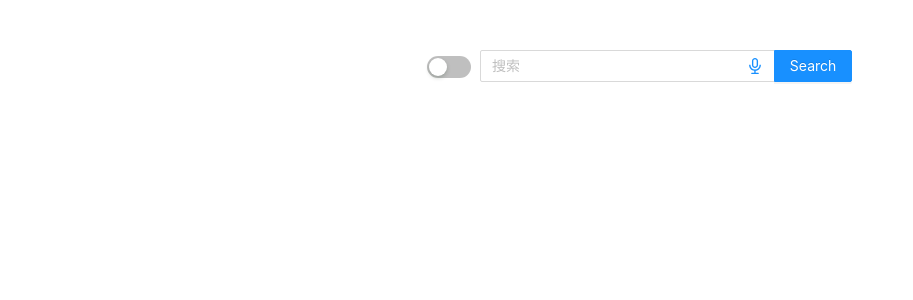
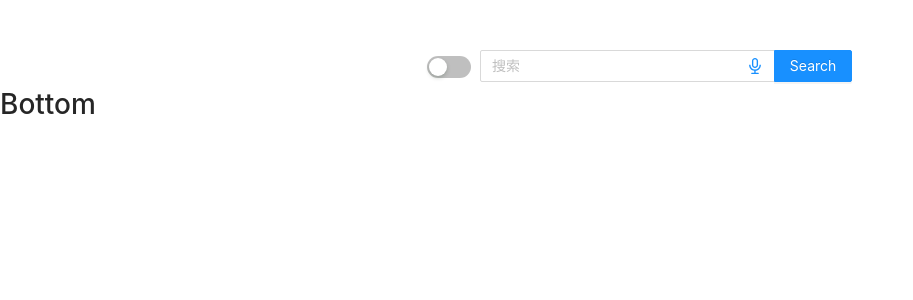
Before and after one commit to caveshao/tech-navi, a React (Create React App) app: page /home in a window 1280 px wide. Shown: the top 300 px of the page, without its empty margins (0-913 px from the left). Built offline with nearby package versions, Linux system fonts and the light colour scheme.

Commit message:
dev: add Dock component

```diff
--- /dev/null
+++ b/src/components/Dock/Dock.tsx
@@ -0,0 +1,7 @@
+import React from "react"
+
+const Dock = () => {
+    return <h1>Bottom</h1>
+}
+
+export default Dock
--- a/src/pages/HomePage/HomePage.tsx
+++ b/src/pages/HomePage/HomePage.tsx
@@ -1,9 +1,12 @@
 import SearchBar from "@/components/SearchBar/SearchBar";
+import Dock from "@/components/Dock/Dock";
+
 import styles from "./styles.module.less";
 const HomePage = () => {
   return (
     <div className={styles.SearchBarContainer}>
       <SearchBar placeholder="搜索" />
+      <Dock />
     </div>
   );
 };
```
